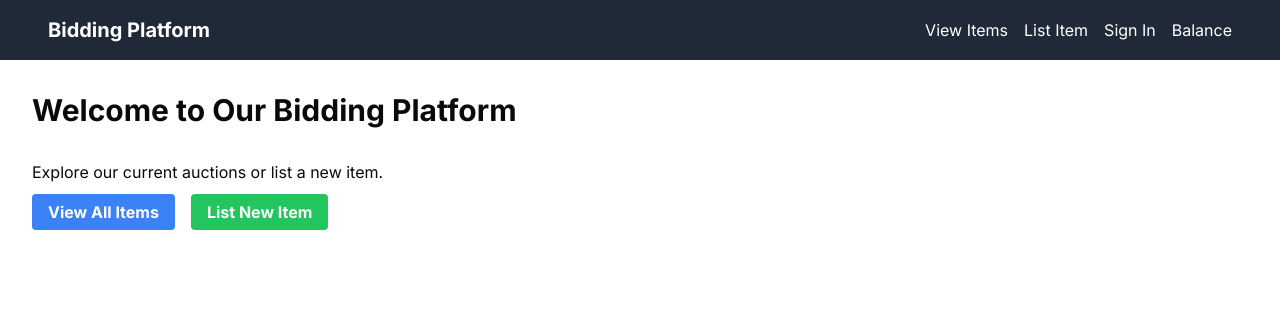
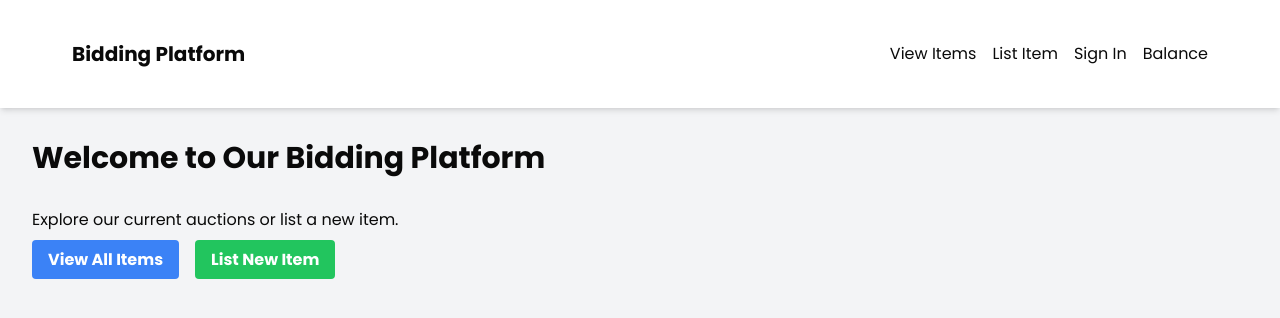
Before and after one commit to xuej41/NationalBiddersOfCanada, a Next.js app in the folder with-supabase-app/: page / in a window 1280 px wide. Shown: the top 318 px of the page. Built offline with nearby package versions, Linux system fonts and the light colour scheme.

Commit message:
Update navbar and change font

```diff
--- a/with-supabase-app/app/layout.tsx
+++ b/with-supabase-app/app/layout.tsx
@@ -1,8 +1,9 @@
 import Link from "next/link"
 import "./globals.css"
-import { Inter } from "next/font/google"
+import { Inter, Poppins } from "next/font/google"
 
 const inter = Inter({ subsets: ["latin"] })
+const poppins = Poppins({ subsets: ["latin"], weight: ["400", "700"]})
 
 export const metadata = {
   title: "Bidding Platform",
@@ -16,35 +17,7 @@ export default function RootLayout({
 }) {
   return (
     <html lang="en">
-      <body className={inter.className}>
-        <nav className="bg-gray-800 text-white p-4">
-          <div className="container mx-auto flex justify-between items-center">
-            <Link href="/" className="text-xl font-bold">
-              Bidding Platform
-            </Link>
-            <div className="space-x-4">
-              <Link href="/items" className="hover:text-gray-300">
-                View Items
-              </Link>
-              <Link href="/admin/submit-item" className="hover:text-gray-300">
-                List Item
-              </Link>
-              <Link href="/sign-in" className="hover:text-gray-300">
-                Sign In
-              </Link>
-                <div className="relative group inline-block">
-                <Link href="#" className="hover:text-gray-300">
-                  Balance
-                </Link>
-                <div className="absolute hidden group-hover:block bg-white text-black p-2 mt-1 rounded shadow-lg">
-                  <p>Your balance: $1000</p> {/* Placeholder variable */}
-                  <br /> {/*Line break */}
-                  <p>Frozen funds: $1000</p> {/* Placeholder variable 2*/}
-                </div>
-                </div>
-              </div>
-            </div>
-        </nav>
+      <body className={`${poppins.className} bg-gray-100`}>
         {children}
       </body>
     </html>
--- a/with-supabase-app/app/page.tsx
+++ b/with-supabase-app/app/page.tsx
@@ -1,7 +1,10 @@
 import Link from "next/link"
+import Navbar from "../components/navbar"
 
 export default function Home() {
   return (
+    <div>
+      <Navbar />
       <main className="container mx-auto py-8">
         <h1 className="text-3xl font-bold mb-8">Welcome to Our Bidding Platform</h1>
         <p className="mb-4">Explore our current auctions or list a new item.</p>
@@ -17,5 +20,6 @@ export default function Home() {
           </Link>
         </div>
       </main>
+    </div>
   )
 }
--- /dev/null
+++ b/with-supabase-app/components/navbar.tsx
@@ -0,0 +1,46 @@
+'use client';
+import Link from 'next/link';
+import { useState, useEffect } from 'react';
+
+export default function Navbar() {
+  const [isScrolled, setIsScrolled] = useState(false);
+
+  useEffect(() => {
+    const handleScroll = () => {
+      setIsScrolled(window.scrollY > 0);
+    };
+    window.addEventListener('scroll', handleScroll);
+    return () => window.removeEventListener('scroll', handleScroll);
+  }, []);
+
+    return (
+        <nav className={`top-0 left-0 right-0 z-50 transition-all duration-300 bg-white shadow-md p-10`}>
+          <div className="container mx-auto flex justify-between items-center">
+            <Link href="/" className="text-xl font-bold">
+              Bidding Platform
+            </Link>
+            <div className="space-x-4">
+              <Link href="/items" className="hover:text-gray-300">
+                View Items
+              </Link>
+              <Link href="/admin/submit-item" className="hover:text-gray-300">
+                List Item
+              </Link>
+              <Link href="/sign-in" className="hover:text-gray-300">
+                Sign In
+              </Link>
+                <div className="relative group inline-block">
+                <Link href="#" className="hover:text-gray-300">
+                  Balance
+                </Link>
+                <div className="absolute hidden group-hover:block bg-white text-black p-2 mt-1 rounded shadow-lg">
+                  <p>Your balance: $1000</p> {/* Placeholder variable */}
+                  <br /> {/*Line break */}
+                  <p>Frozen funds: $1000</p> {/* Placeholder variable 2*/}
+                </div>
+                </div>
+              </div>
+            </div>
+        </nav>
+    );
+}
```
Lines whose indentation alone changed are shown as unchanged.
